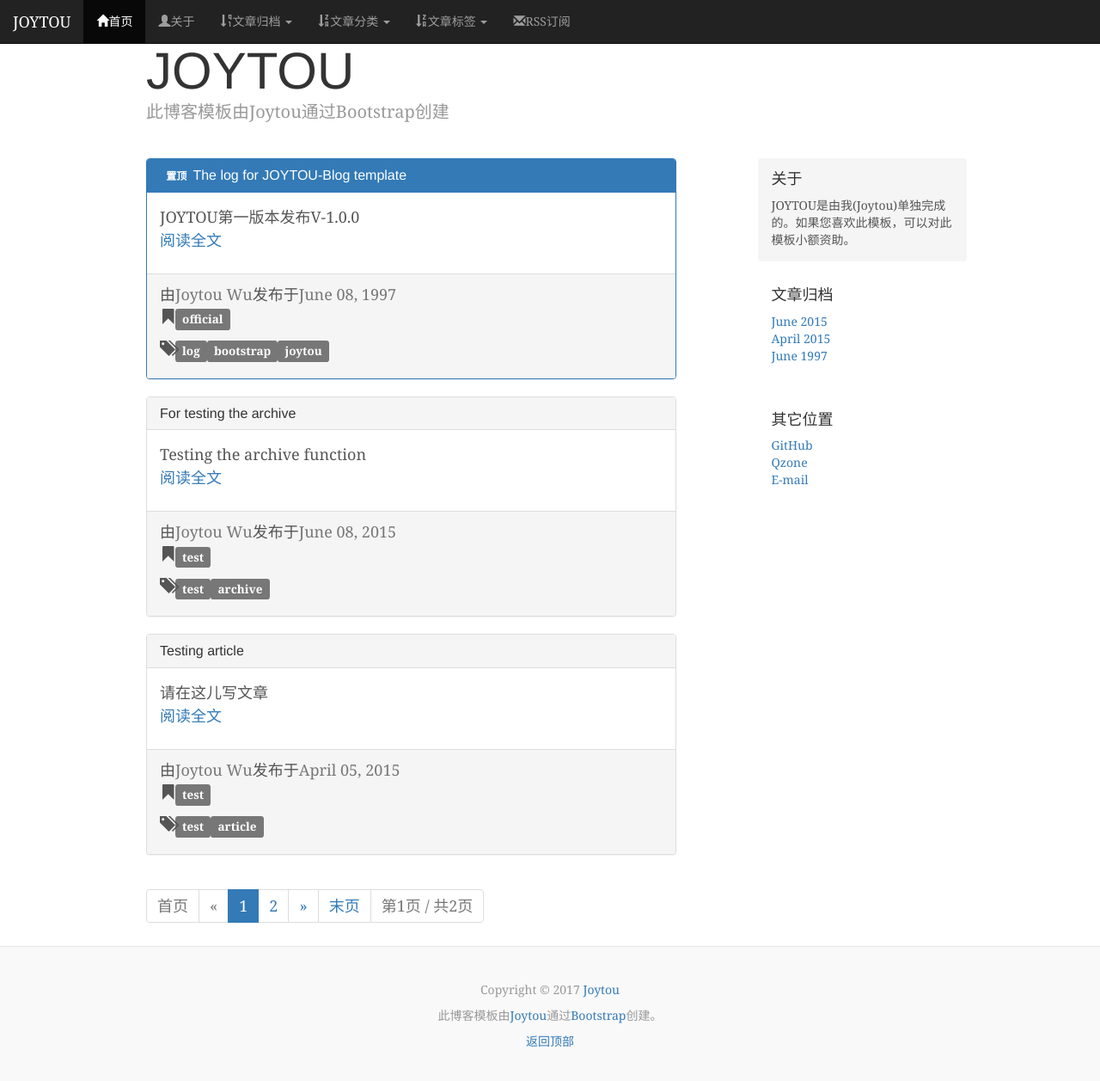
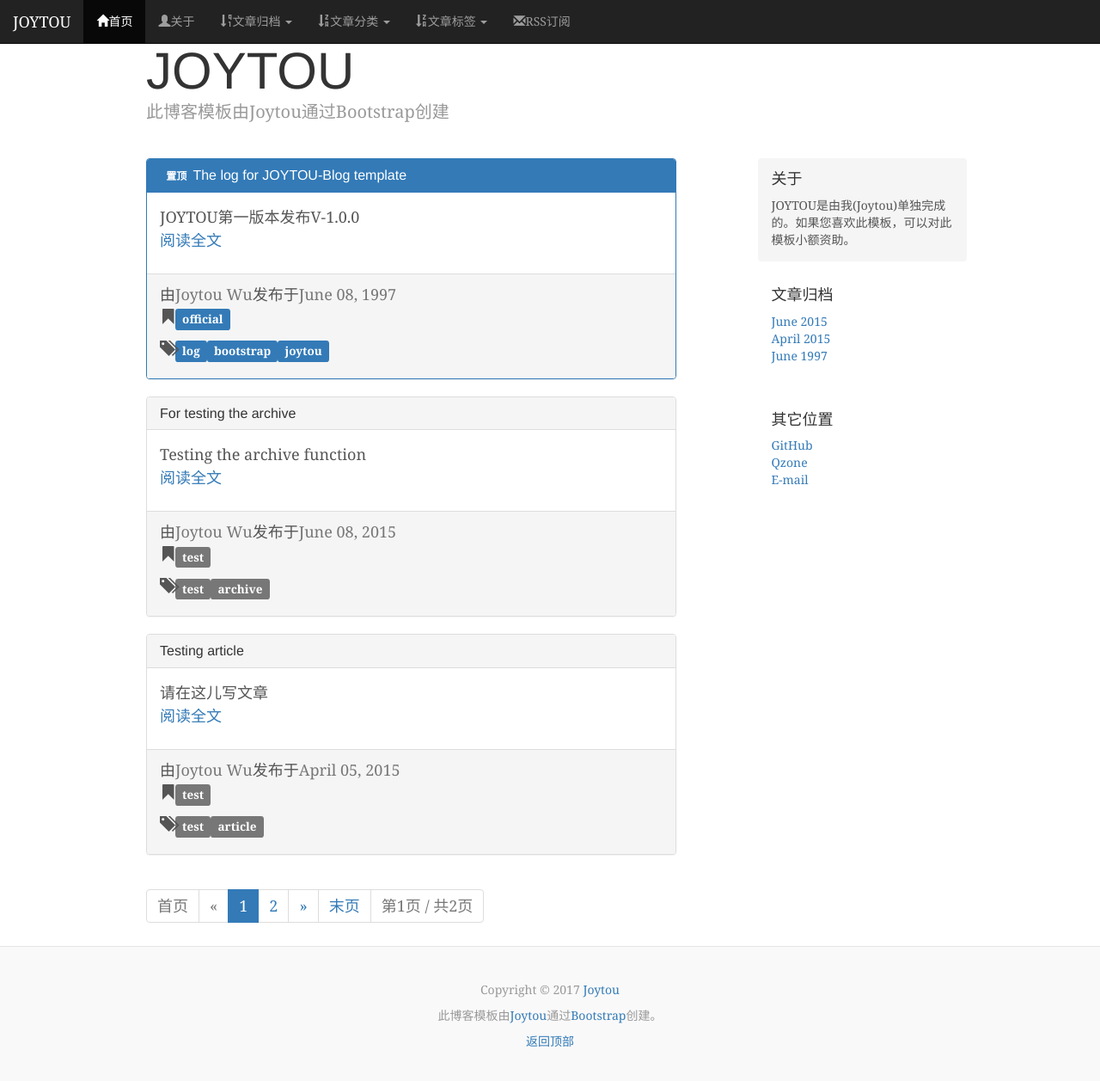
Before and after one commit to joytou/joytou.github.io, a Jekyll site: the page built from index.html, in a window 1280 px wide and 1261 px high. Shown: the top 1257 px of the window at 86% size. Built offline with Jekyll 4.4.1, drawn with Linux system fonts in a browser that asks for light colours; nearby versions of some CDN libraries; the list of posts is cut into pages by our own code.

Commit message:
Update post.html

```diff
--- a/_layouts/post.html
+++ b/_layouts/post.html
@@ -4,5 +4,7 @@
 <div class="blog-post">
             <h2 class="blog-post-title">{{ page.title }}</h2>
             <p class="blog-post-meta">由<a href="#">{{ site.author }}</a>发布于{{ page.date | date:"%B %d, %Y" }}</p>
+			<p><span class="glyphicon glyphicon-bookmark"></span><span class="label label-default">{{ page.categories }}</span></p>
+			<p><span class="glyphicon glyphicon-tags"></span>{% for tag in page.tags %}<span class="label label-default">{{ tag }}</span>{% endfor %}</p>
             {{ content }}
 </div>
--- a/index.html
+++ b/index.html
@@ -14,8 +14,8 @@
     </div>
     <div class="panel-footer">
             由<a class="text-muted" href="#">{{ site.author }}</a>发布于<span class="text-muted">{{ post.date | date:"%B %d, %Y" }}</span>
-			<p><span class="glyphicon glyphicon-bookmark"></span><span class="label label-default">{{ post.categories }}</span></p>
-			<p><span class="glyphicon glyphicon-tags"></span>{% for tag in post.tags %}<span class="label label-default">{{ tag }}</span>{% endfor %}</p>
+			<p><span class="glyphicon glyphicon-bookmark"></span><span class="label label-primary">{{ post.categories }}</span></p>
+			<p><span class="glyphicon glyphicon-tags"></span>{% for tag in post.tags %}<span class="label label-primary">{{ tag }}</span>{% endfor %}</p>
     </div>
 </div>
 {% endif %}
```
